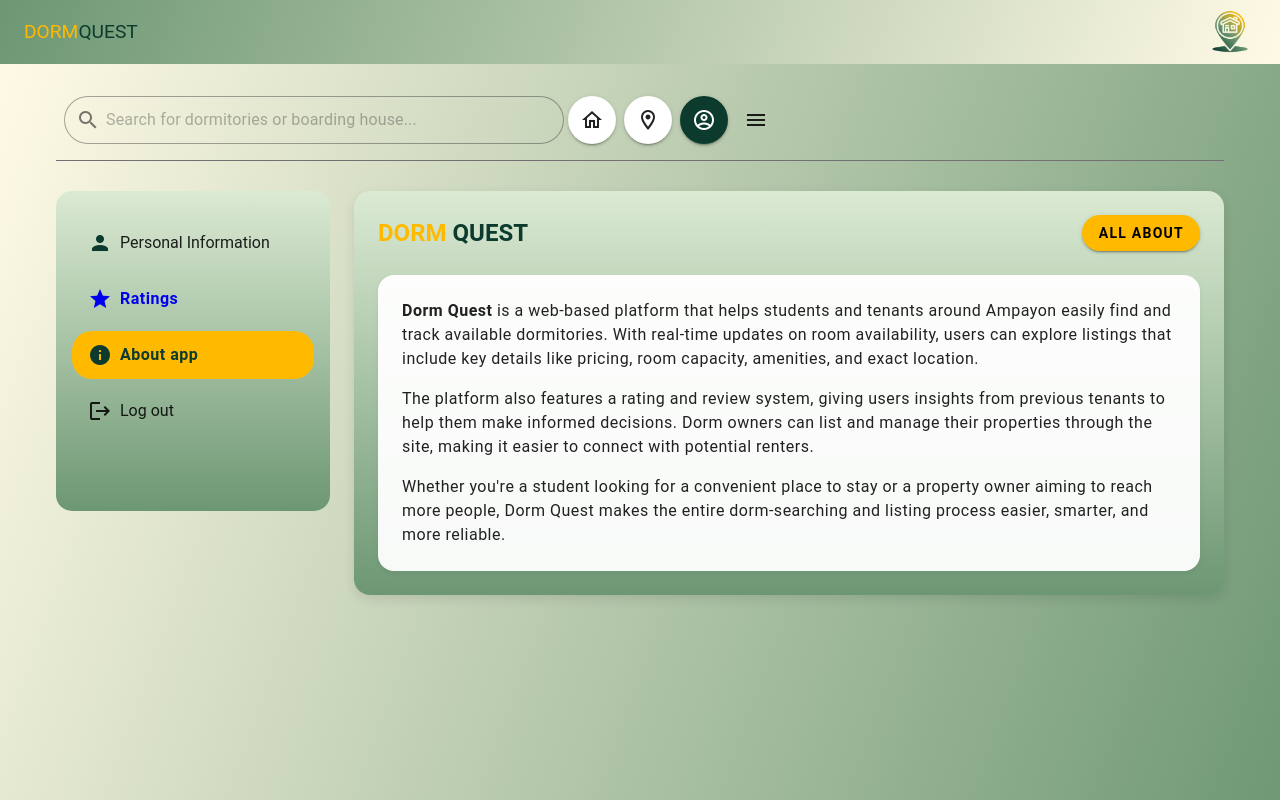
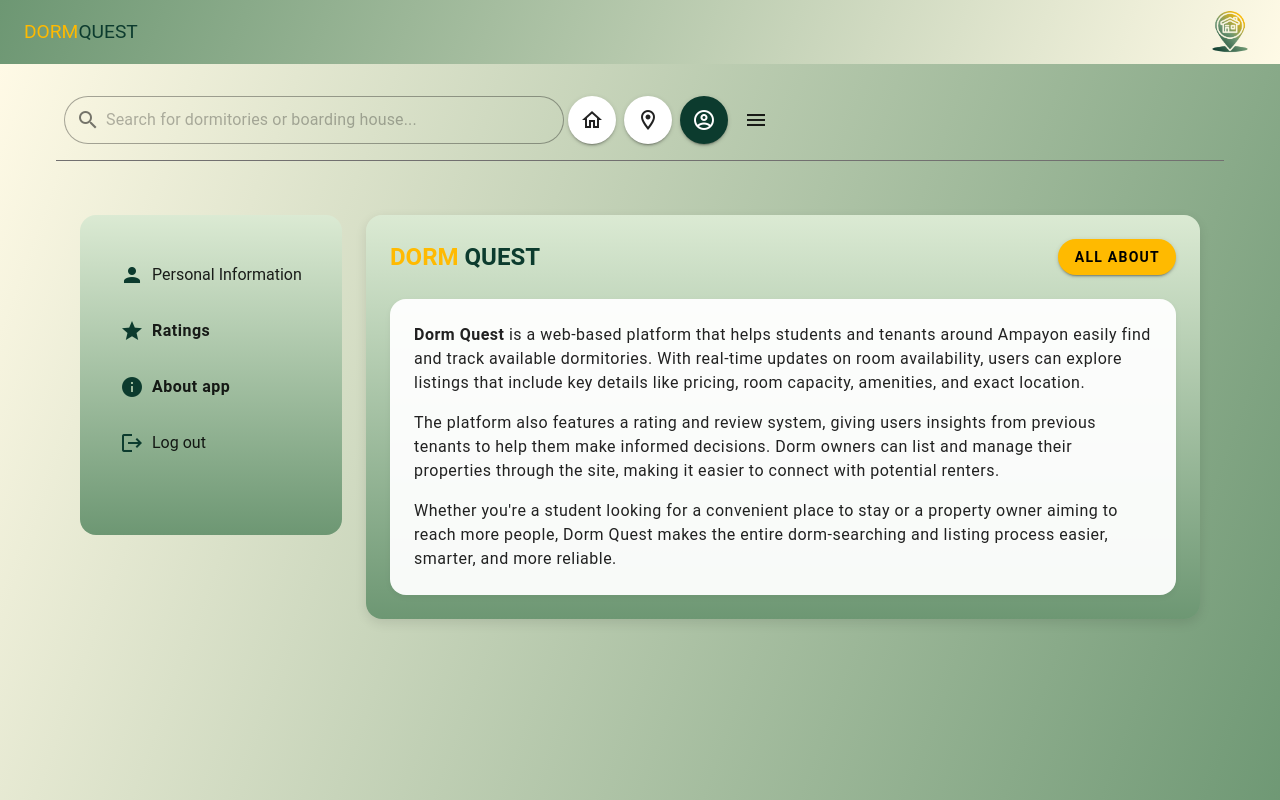
Before and after one commit to shiemejaybalatero/web-dormquest, a Vue app: page /about in a window 1280 px wide. Built offline with nearby package versions, Linux system fonts and the light colour scheme.

Commit message:
about app info

```diff
--- a/src/views/auth/AboutAppView.vue
+++ b/src/views/auth/AboutAppView.vue
@@ -8,10 +8,10 @@ const route = useRoute()
 <template>
   <AppLayout>
     <template #content>
-      <v-row>
+      <v-row class="pa-6">
         <!-- Sidebar -->
         <v-col cols="12" md="3">
-          <v-list dense nav class="sidebar pa-4">
+          <v-list dense nav class="sidebar">
             <v-list-item class="mt-3 mb-2">
               <div class="d-flex align-center pl-2">
                 <v-icon color="#0c3b2e" class="mr-2">mdi-account</v-icon>
@@ -19,34 +19,34 @@ const route = useRoute()
               </div>
             </v-list-item>
 
-            <router-link to="/ratings" style="text-decoration: none">
-              <v-list-item :class="{ selected: route.path === '/ratings' }" class="mb-2">
+            <router-link to="/profile/ratings" style="text-decoration: none; color: inherit">
+              <v-list-item :class="{ selected: route.path === '/profile/ratings' }" class="mb-2">
                 <div class="d-flex align-center pl-2">
-                  <v-icon class="mr-2">mdi-star</v-icon>
+                  <v-icon class="mr-2" color="#0c3b2e">mdi-star</v-icon>
                   <span class="font-weight-bold text-body-1">Ratings</span>
                 </div>
               </v-list-item>
             </router-link>
 
-            <router-link to="/about" style="text-decoration: none">
-              <v-list-item :class="{ selected: route.path === '/about' }" class="mb-2">
+            <router-link to="profile/about" style="text-decoration: none; color: inherit">
+              <v-list-item :class="{ selected: route.path === '/profile/about' }" class="mb-2">
                 <div class="d-flex align-center pl-2">
-                  <v-icon class="mr-2">mdi-information</v-icon>
+                  <v-icon class="mr-2" color="#0c3b2e">mdi-information</v-icon>
                   <span class="font-weight-bold text-body-1">About app</span>
                 </div>
               </v-list-item>
             </router-link>
 
-            <v-list-item @click="console.log('Logging out...')">
+            <v-list-item>
               <div class="d-flex align-center pl-2">
-                <v-icon class="mr-2">mdi-logout</v-icon>
+                <v-icon class="mr-2" color="#0c3b2e">mdi-logout</v-icon>
                 <span>Log out</span>
               </div>
             </v-list-item>
           </v-list>
         </v-col>
 
-        <!-- About App Section -->
+        <!-- Main Content -->
         <v-col cols="12" md="9">
           <div class="about-section pa-6">
             <div class="d-flex justify-space-between align-center mb-6">
@@ -88,6 +88,7 @@ const route = useRoute()
   min-height: 40vh;
   background: linear-gradient(180deg, #dbead3, #6d9773);
   border-radius: 16px;
+  padding: 24px;
 }
 
 .selected {
```
